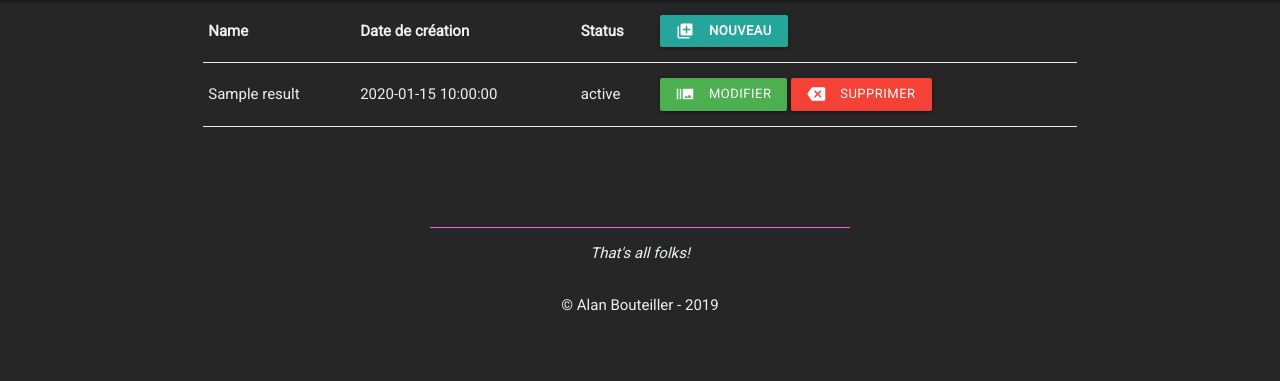
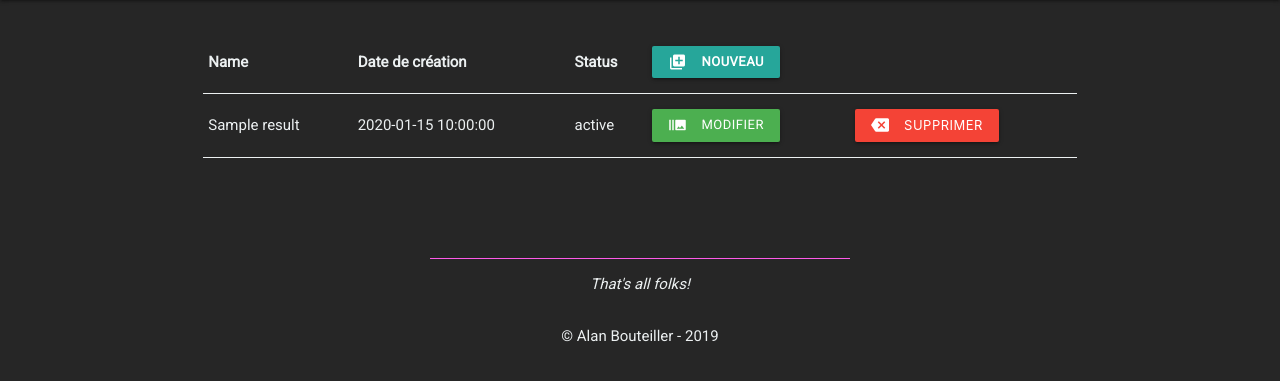
Before and after one commit to bouteillerAlan/mayday_project, a Symfony app: template templates/admin/admin.home.html.twig in a window 1280 px wide. Shown: the part 64-445 px from the top of the page. Run offline with Twig, Linux system fonts and the light colour scheme; the template is opened without the code that fills it: most values are stand-ins (such as "Sample title", 1, 10 or a date in 2020); some libraries are stand-ins or nearby versions; some web fonts are replaced.

Commit message:
Ajout de la fonction supprimer back, front, controller et ajout de message si réussite pour CUD

```diff
--- a/public/css/style_gen.css
+++ b/public/css/style_gen.css
@@ -204,6 +204,10 @@ p, h1, h2, h3, h4, h5, ul, li, a, table {
     padding-top: 30px !important;
 }
 
-.header-info {
+.header-info, .messages-top {
     margin-top: 30px;
 }
+
+.flash-card {
+    margin: 15px;
+}
--- a/src/Entity/BlogContent.php
+++ b/src/Entity/BlogContent.php
@@ -55,9 +55,7 @@ class BlogContent
      */
     public function __construct ()
     {
-        $s = date('Y-m-d H:i:s'); //trow string 2001-03-10 17:16:18 (sql DATETIME format)
-        $date = \DateTime::createFromFormat('Y-m-d H:i:s',$s); //return a object(DateTime)
-        $this->created_at = $date;
+        $this->created_at = \DateTime::createFromFormat('Y-m-d H:i:s',date('Y-m-d H:i:s'));
     }
 
     /**
--- a/templates/admin/admin.home.html.twig
+++ b/templates/admin/admin.home.html.twig
@@ -27,6 +27,22 @@
 
 {% block body %}
     <div class="row container">
+        <div class="col s12 messages-top">
+            {% for message in app.flashes('success') %}
+                <div class="col s12 green flash-card">
+                    <p class="valign-wrapper">
+                        <i class="material-icons">layers</i>{{ message }}
+                    </p>
+                </div>
+            {% endfor %}
+            {% for message in app.flashes('error') %}
+                <div class="col s12 red flash-card">
+                    <p class="valign-wrapper">
+                        <i class="material-icons">layers_clear</i>{{ message }}
+                    </p>
+                </div>
+            {% endfor %}
+        </div>
         <div class="col s12">
             <table class="highlight">
                 <thead>
@@ -34,19 +50,26 @@
                         <th>Name</th>
                         <th>Date de création</th>
                         <th>Status</th>
-                        <th><a class="waves-effect waves-light btn-small" href="{{ path('admin.new') }}"><i class="material-icons left">add_to_photos</i>Nouveau</a></th>
+                        <th><a href="{{ path('admin.unique.new') }}" class="waves-effect waves-light btn-small">Nouveau<i class="material-icons left">add_to_photos</i></a></th>
+                        <th rowspan="2"></th>
                     </tr>
                 </thead>
 
                 <tbody>
                     {% for data in result %}
                     <tr>
-                        <td>{{ data.title }}</td>
+                        <td><a href="{{ path('blog.unique', {id: data.id, slug: data.slug}) }}" target="_blank">{{ data.title }}</a></td>
                         <td>{{ data.date }}</td>
                         <td>{{ data.status }}</td>
                         <td>
-                            <a class="waves-effect waves-light btn-small green" href="{{ path('admin.unique', {id: data.id, slug: data.slug}) }}"><i class="material-icons left">burst_mode</i>Modifier</a>
-                            <a class="waves-effect waves-light btn-small red" href="#"><i class="material-icons left">backspace</i>Supprimer</a>
+                            <a href="{{ path('admin.unique.edit', {id: data.id, slug: data.slug}) }}" class="waves-effect waves-light btn-small green">Modifier<i class="material-icons left">burst_mode</i></a>
+                        </td>
+                        <td>
+                            <form method="post" action="{{ path('admin.unique.delete', {id: data.id, slug: data.slug}) }}" onsubmit="return confirm('Etes-vous sur de vouloir supprimer l\'article {{data.slug}}')">
+                                <input type="hidden" name="_method" value="delete">
+                                <input type="hidden" name="_token" value="{{ csrf_token('delete'~data.slug~data.id) }}">
+                                <button class="btn waves-effect waves-light btn-small red">Supprimer<i class="material-icons left">backspace</i></button>
+                            </form>
                         </td>
                     </tr>
                     {% endfor %}
```
Also changed, not shown: config/routes.yaml (+13 -5 lines), src/Controller/Admin/AdminBlogController.php (+47 -16 lines).
